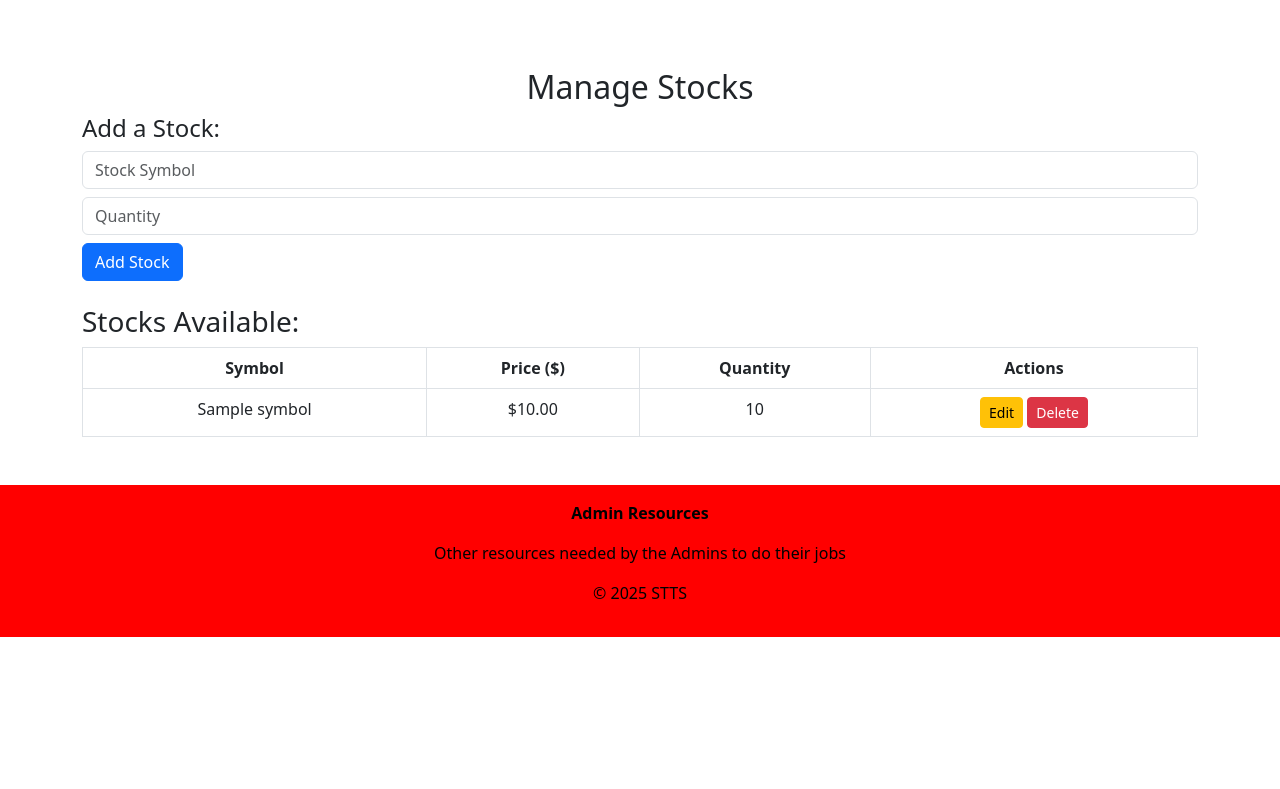
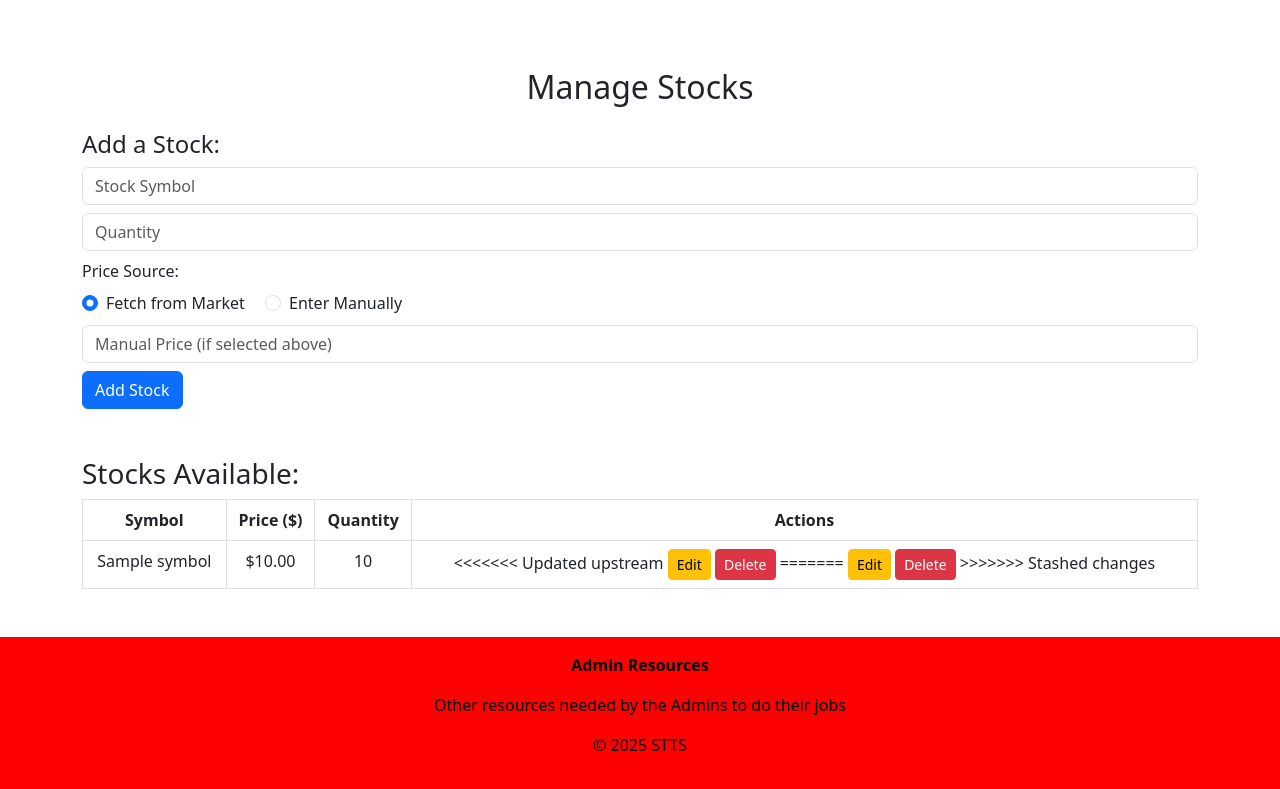
Before and after one commit to ivazqu10/Stocks, a Python web app: template templates/admin_add_remove_stock.html in a window 1280 px wide. Shown: the part 16-805 px from the top of the page. Before the commit the page ends 653 px from the top, so only its background shows below. Run offline with Jinja, Linux system fonts and the light colour scheme; the template is opened without the code that fills it: most values are stand-ins (such as "Sample title", 1, 10 or a date in 2020).

Commit message:
Stock changes
added feature to manually add new stocks with price and quantity

```diff
--- a/templates/admin_add_remove_stock.html
+++ b/templates/admin_add_remove_stock.html
@@ -4,15 +4,32 @@
 
 {% block content %}
 <div class="container mt-4">
-    <h2 class="text-center">Manage Stocks</h2>
+    <h2 class="text-center mb-4">Manage Stocks</h2>
 
-    <form action="{{ url_for('admin_add_remove_stock') }}" method="POST" class="mb-4">
+    <form action="{{ url_for('admin_add_remove_stock') }}" method="POST" class="mb-5">
         <h4>Add a Stock:</h4>
+
         <input type="text" name="symbol" class="form-control mb-2" placeholder="Stock Symbol" required>
         <input type="number" name="quantity" class="form-control mb-2" min="1" placeholder="Quantity" required>
+
+        <div class="mb-2">
+            <label class="form-label">Price Source:</label><br>
+            <div class="form-check form-check-inline">
+                <input class="form-check-input" type="radio" name="price_mode" id="price_mode_live" value="live" checked>
+                <label class="form-check-label" for="price_mode_live">Fetch from Market</label>
+            </div>
+            <div class="form-check form-check-inline">
+                <input class="form-check-input" type="radio" name="price_mode" id="price_mode_manual" value="manual">
+                <label class="form-check-label" for="price_mode_manual">Enter Manually</label>
+            </div>
+        </div>
+
+        <input type="number" step="0.01" min="0" name="manual_price" class="form-control mb-2" placeholder="Manual Price (if selected above)">
+
         <button type="submit" class="btn btn-primary">Add Stock</button>
     </form>
 
+    <!-- Stock Table -->
     <h3>Stocks Available:</h3>
     {% if stocks %}
     <table class="table table-bordered text-center">
@@ -37,13 +54,23 @@
                 </td>
                 <td>{{ stock.quantity }}</td>
                 <td>
+<<<<<<< Updated upstream
                     <button class="btn btn-warning btn-sm" data-bs-toggle="modal" data-bs-target="#editStockModal{{ stock.id }}">Edit</button>
                     <form action="{{ url_for('delete_stock', stock_id=stock.id) }}" method="POST" class="d-inline">
                     <button type="submit" class="btn btn-danger btn-sm" onclick="return confirm('Delete {{ stock_symbol }}?');">Delete</button>
+=======
+                    <!-- Edit Button -->
+                    <button class="btn btn-warning btn-sm" data-bs-toggle="modal" data-bs-target="#editStockModal{{ stock.id }}">Edit</button>
+
+                    <!-- Delete Form -->
+                    <form action="{{ url_for('delete_stock', stock_id=stock.id) }}" method="POST" class="d-inline">
+                        <button type="submit" class="btn btn-danger btn-sm" onclick="return confirm('Delete {{ stock.symbol }}?');">Delete</button>
+>>>>>>> Stashed changes
                     </form>
                 </td>
             </tr>
 
+            <!-- Edit Modal -->
             <div class="modal fade" id="editStockModal{{ stock.id }}" tabindex="-1">
                 <div class="modal-dialog">
                     <div class="modal-content">
```
Also changed, not shown: app.py (+23 -14 lines).
